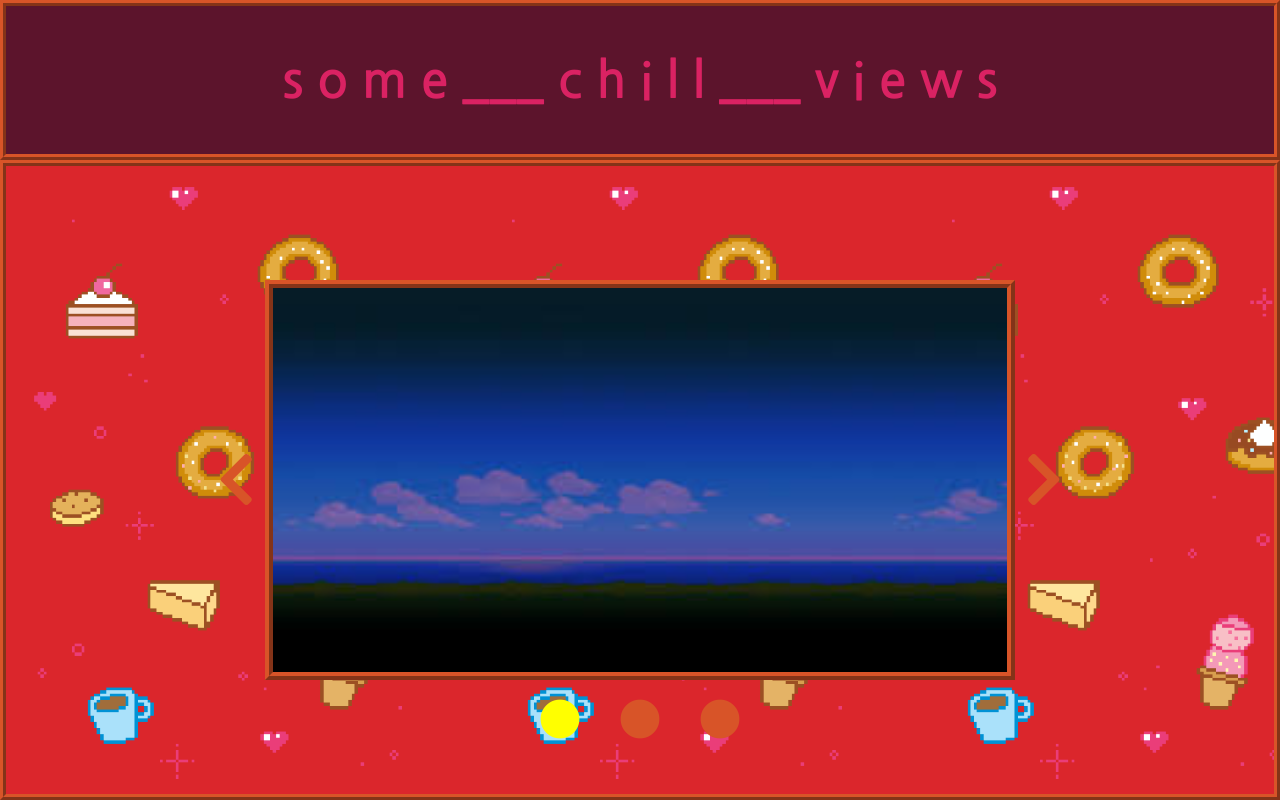
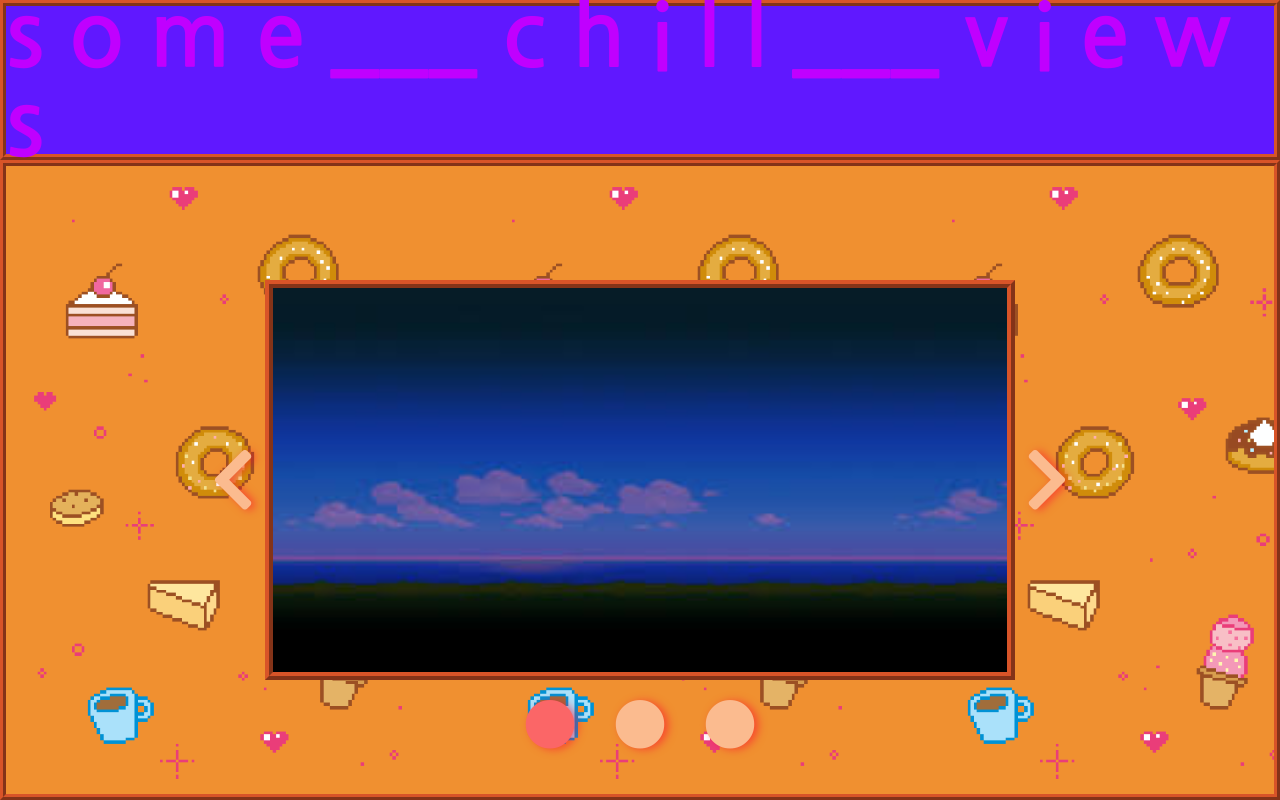
Before and after one commit to TommasoBorsatti/vue-slider, a plain HTML site: page index.html in a window 1280 px wide. Drawn offline with nearby package versions, Linux system fonts and the light colour scheme.

Commit message:
Esercizio finito

```diff
--- a/css/style.css
+++ b/css/style.css
@@ -16,18 +16,20 @@
 }
 
 .bullet-active{
-  color: yellow;
+  color: #fb6667;
 }
 
 
 body{
 
   font-family: 'Nanum Gothic', sans-serif;
+  background-color: #f09030;
+
 
 }
 
 header{
-  background-color: #5C142C;
+  background-color: #6018ff;
   border: 6px ridge #D85428;
 ;
   height: 20vh
@@ -36,7 +38,6 @@ header{
 main{
   border: 6px ridge #D85428;
   height: 80vh;
-  background-color: #DB262C;
   background-image: url(../img/pattern.png);
   background-size: contain;
 }
@@ -71,25 +72,29 @@ main{
 
 .bullets > i{
   padding: 0 10px;
-  font-size: 40px;
+  font-size: 50px;
 }
+
+
 
 /* TYPO */
 h1{
-  font-size: 50px;
-  color: #DA2263;
+  font-size: 90px;
+  color: 	#c000ff;
 }
 
 i{
-  color:#D85428;
-  font-size: 60px;
+  color:#fbbb8f;
+  font-size: 70px;
   font-weight: bolder;
   cursor: pointer;
   margin: 0 10px;
+  text-shadow: 4px 1px 8px rgba(280, 0, 48, 0.5);
+
 }
 
 i:hover{
-  color: yellow;
+  color: #fb6667;
 }
 
 a{
--- a/index.html
+++ b/index.html
@@ -15,7 +15,7 @@
 <body>
 
 <header class="flex-container">
-  <h1> <a target="_blank" href="https://www.youtube.com/watch?v=hMfGdzhOEX0&t=18s">s o m e ___ c h i l l ___ v i e w s</a></h1>
+  <h1> <a target="_blank" href="sound/resonance.mp3">s o m e ___ c h i l l ___ v i e w s</a></h1>
 </header>
 
 <main>
--- a/js/script.js
+++ b/js/script.js
@@ -37,6 +37,10 @@ const App = new Vue (
         this.picIndex = i;
       },
 
+      play: function() {
+
+      }
+
     },
 
 
```
Also changed, not shown: 1 other file.
